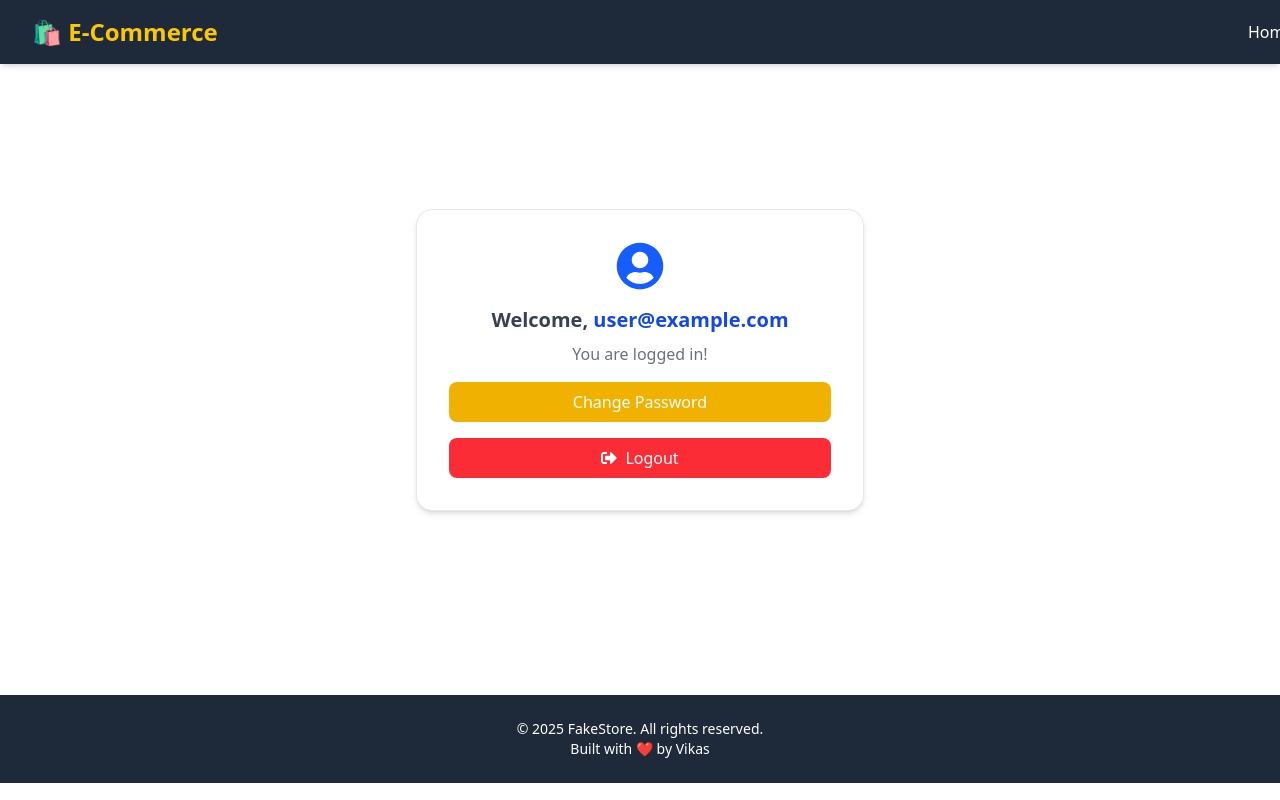
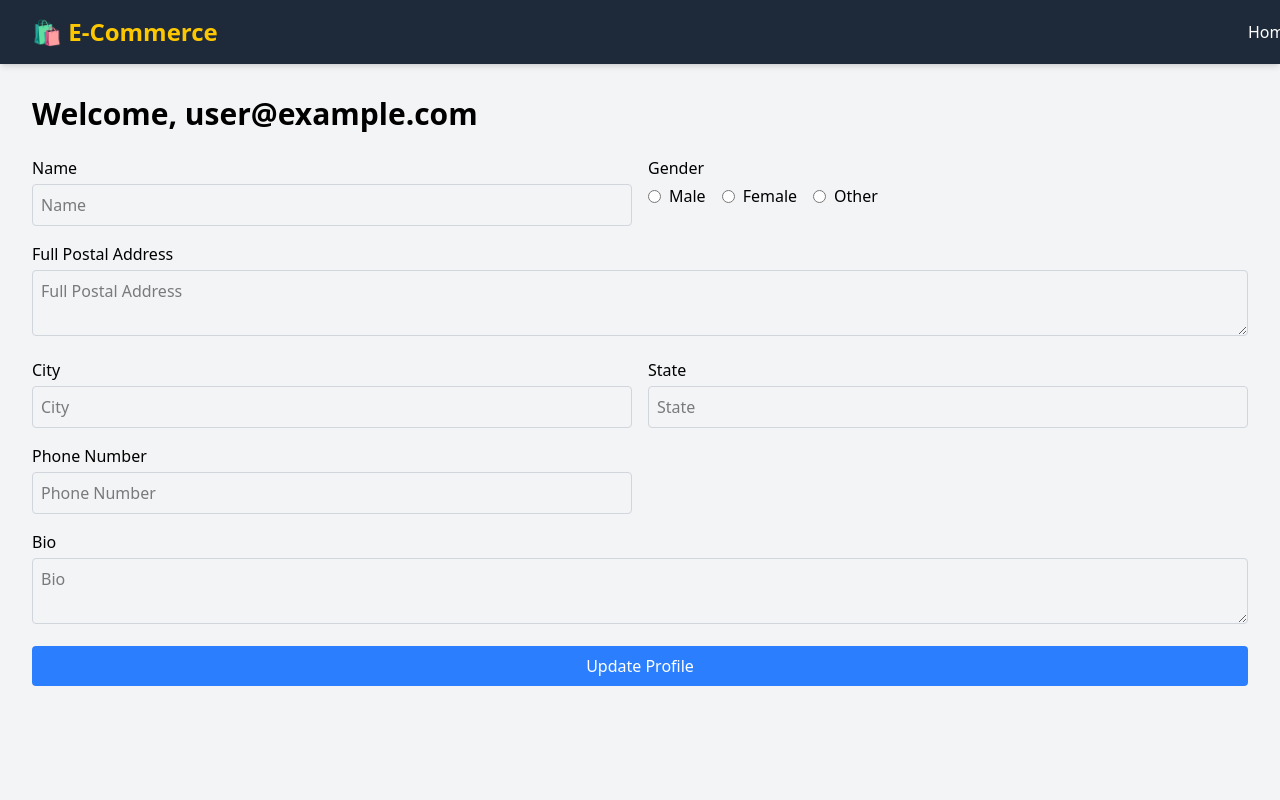
Before and after one commit to Vikas-2020/E-Commerce, a React (Vite) app: page /profile in a window 1280 px wide. Shown: the top 800 px of the page. Built offline with nearby package versions, Linux system fonts and the light colour scheme; no server answers; the database is empty; sample sign-in values are in the browser's storage.

Commit message:
updated added profile section and connected it with db

```diff
--- a/src/components/Header.jsx
+++ b/src/components/Header.jsx
@@ -10,10 +10,12 @@ import {
 import { useCart } from "../context/CartContext";
 import { useAuth } from "../context/AuthContext";
 import { auth } from "../firebase";
+import { getFirestore, doc, getDoc } from "firebase/firestore";
 
 const Header = () => {
   const navigate = useNavigate();
   const [menuOpen, setMenuOpen] = useState(false);
+  const [userName, setUserName] = useState("");
   const { dropdownOpen, setDropdownOpen } = useAuth();
 
   const { cart, wishlist } = useCart();
@@ -23,6 +25,21 @@ const Header = () => {
 
   const wishlistCount = wishlist.length;
   const cartCount = cart.reduce((total, item) => total + item.quantity, 0);
+
+  useEffect(() => {
+    const fetchUserName = async () => {
+      if (user) {
+        const db = getFirestore();
+        const userDoc = doc(db, "users", user.uid);
+        const userSnapshot = await getDoc(userDoc);
+        if (userSnapshot.exists()) {
+          setUserName(userSnapshot.data().name || "User");
+        }
+      }
+    };
+
+    fetchUserName();
+  }, [user]);
 
   function handleLogOut() {
     auth.signOut();
@@ -123,7 +140,7 @@ const Header = () => {
                 <div className="absolute right-0 mt-2 w-48 bg-white text-gray-800 rounded shadow-lg z-50">
                   <div className="px-4 py-2 border-b">
                     <p className="text-sm font-semibold">
-                      {user.displayName || "User"}
+                      {userName}
                     </p>
                     <p className="text-xs text-gray-500 truncate">
                       {user.email}
--- a/src/components/LoadCartOnLogin.jsx
+++ b/src/components/LoadCartOnLogin.jsx
@@ -14,7 +14,6 @@ function LoadCartOnLogin() {
       if (!user || hasFetched.current) return;
 
       try {
-        console.log("here");
         // Fetch Cart
         const cartQuery = query(collection(db, "cart"), where("userId", "==", user.uid));
         const cartSnapshot = await getDocs(cartQuery);
--- a/src/pages/Profile.jsx
+++ b/src/pages/Profile.jsx
@@ -1,58 +1,182 @@
-import { onAuthStateChanged } from "firebase/auth";
-import React, { useEffect, useState } from "react";
-import { FaUserCircle, FaSignOutAlt } from "react-icons/fa";
-import { auth } from "../firebase";
-import { useNavigate } from "react-router-dom";
+import { useState, useEffect } from "react";
+import { getFirestore, doc, getDoc, setDoc } from "firebase/firestore";
 import { useAuth } from "../context/AuthContext";
 
 function Profile() {
-  const [loggedInUser, setLoggedInUser] = useState(null);
-  const {dropdownOpen, setDropdownOpen} = useAuth();
-  const navigate = useNavigate();
+  const { user } = useAuth();
+  const [details, setDetails] = useState({
+    name: "",
+    bio: "",
+    gender: "",
+    address: "",
+    city: "",
+    state: "",
+    phone: "",
+  });
+  const [isUpdating, setIsUpdating] = useState(false);
+
   useEffect(() => {
-    const unsubscribe = onAuthStateChanged(auth, (user) => {
+    const fetchUserData = async () => {
       if (user) {
-        setLoggedInUser(user.email);
-      } else {
-        setLoggedInUser(null);
+        const db = getFirestore();
+        const userDoc = doc(db, "users", user.uid);
+        const userSnapshot = await getDoc(userDoc);
+        if (userSnapshot.exists()) {
+          setDetails(userSnapshot.data());
+        }
       }
-    });
+    };
 
-    return () => unsubscribe();
-  }, []);
+    fetchUserData();
+  }, [user]);
 
-  const handleLogout = () => {
-    auth.signOut();
-    setDropdownOpen(!dropdownOpen);
-    navigate("/login");
+  const handleChange = (e) => {
+    const { name, value } = e.target;
+    setDetails((prev) => ({ ...prev, [name]: value }));
+  };
+
+  const handleSubmit = async (e) => {
+    e.preventDefault();
+    setIsUpdating(true);
+    const db = getFirestore();
+    try {
+      await setDoc(
+        doc(db, "users", user.uid),
+        {
+          ...details,
+          email: user.email,
+          updatedAt: new Date().toISOString(),
+        },
+        { merge: true }
+      );
+      console.log("Profile updated successfully");
+    } catch (error) {
+      console.error("Error updating profile:", error);
+    } finally {
+      setIsUpdating(false);
+    }
   };
 
   return (
-    <div className="min-h-[73.9vh] flex flex-col items-center justify-center bg-white px-4">
-      <div className="bg-white border border-gray-200 shadow-md rounded-2xl p-8 max-w-md w-full text-center">
-        <FaUserCircle className="text-blue-600 text-5xl mx-auto mb-4" />
-        <h2 className="text-xl font-semibold mb-2 text-gray-700">
-          Welcome, <span className="text-blue-700">{loggedInUser}</span>
-        </h2>
-        <p className="text-gray-500 mb-4">You are logged in!</p>
-
-        <div className="flex flex-col gap-4">
-          <button
-            onClick={() => navigate("/change-password")}
-            className="bg-yellow-500 text-white py-2 px-4 rounded-lg hover:bg-yellow-600 transition"
-          >
-            Change Password
-          </button>
-
-          <button
-            onClick={handleLogout}
-            className="inline-flex items-center justify-center gap-2 bg-red-500 text-white py-2 px-4 rounded-lg hover:bg-red-600 transition"
-          >
-            <FaSignOutAlt />
-            Logout
-          </button>
+    <div className="p-8 bg-gray-100 min-h-screen">
+      <h1 className="text-3xl font-bold mb-6">
+        Welcome, {details.name || user?.email}
+      </h1>
+      <form
+        onSubmit={handleSubmit}
+        className={`space-y-4 ${isUpdating ? "opacity-50 pointer-events-none" : ""}`}
+      >
+        <div className="grid grid-cols-1 md:grid-cols-2 gap-4">
+          <div>
+            <label className="block mb-1 font-medium">Name</label>
+            <input
+              type="text"
+              name="name"
+              placeholder="Name"
+              value={details.name}
+              onChange={handleChange}
+              className="w-full p-2 border border-gray-300 rounded"
+            />
+          </div>
+          <div>
+            <label className="block mb-1 font-medium">Gender</label>
+            <div className="flex items-center space-x-4">
+              <label className="flex items-center">
+                <input
+                  type="radio"
+                  name="gender"
+                  value="Male"
+                  checked={details.gender === "Male"}
+                  onChange={handleChange}
+                  className="mr-2"
+                />
+                Male
+              </label>
+              <label className="flex items-center">
+                <input
+                  type="radio"
+                  name="gender"
+                  value="Female"
+                  checked={details.gender === "Female"}
+                  onChange={handleChange}
+                  className="mr-2"
+                />
+                Female
+              </label>
+              <label className="flex items-center">
+                <input
+                  type="radio"
+                  name="gender"
+                  value="Other"
+                  checked={details.gender === "Other"}
+                  onChange={handleChange}
+                  className="mr-2"
+                />
+                Other
+              </label>
+            </div>
+          </div>
+          <div className="md:col-span-2">
+            <label className="block mb-1 font-medium">Full Postal Address</label>
+            <textarea
+              name="address"
+              placeholder="Full Postal Address"
+              value={details.address}
+              onChange={handleChange}
+              className="w-full p-2 border border-gray-300 rounded"
+            />
+          </div>
+          <div>
+            <label className="block mb-1 font-medium">City</label>
+            <input
+              type="text"
+              name="city"
+              placeholder="City"
+              value={details.city}
+              onChange={handleChange}
+              className="w-full p-2 border border-gray-300 rounded"
+            />
+          </div>
+          <div>
+            <label className="block mb-1 font-medium">State</label>
+            <input
+              type="text"
+              name="state"
+              placeholder="State"
+              value={details.state}
+              onChange={handleChange}
+              className="w-full p-2 border border-gray-300 rounded"
+            />
+          </div>
+          <div>
+            <label className="block mb-1 font-medium">Phone Number</label>
+            <input
+              type="text"
+              name="phone"
+              placeholder="Phone Number"
+              value={details.phone}
+              onChange={handleChange}
+              className="w-full p-2 border border-gray-300 rounded"
+            />
+          </div>
         </div>
-      </div>
+        <div>
+          <label className="block mb-1 font-medium">Bio</label>
+          <textarea
+            name="bio"
+            placeholder="Bio"
+            value={details.bio}
+            onChange={handleChange}
+            className="w-full p-2 border border-gray-300 rounded"
+          />
+        </div>
+        <button
+          type="submit"
+          className="w-full bg-blue-500 text-white py-2 rounded hover:bg-blue-600"
+        >
+          {isUpdating ? "Updating Profile" : "Update Profile"}
+        </button>
+      </form>
     </div>
   );
 }
```
